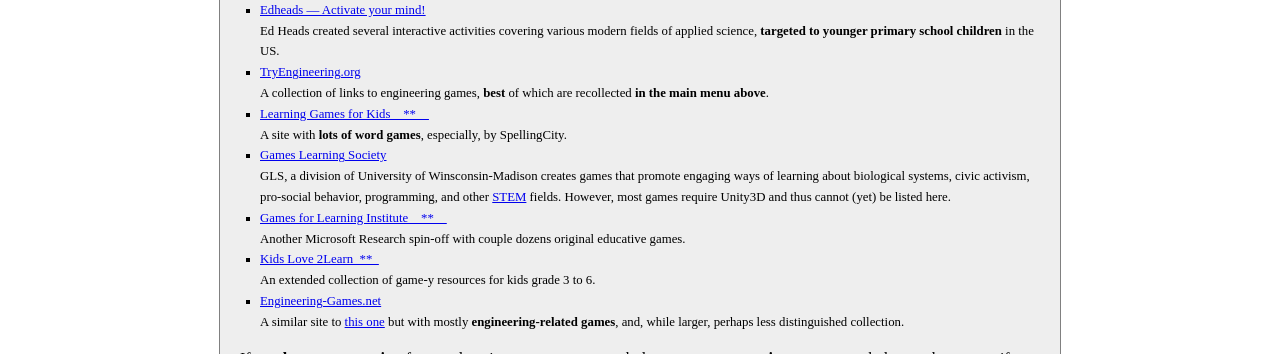
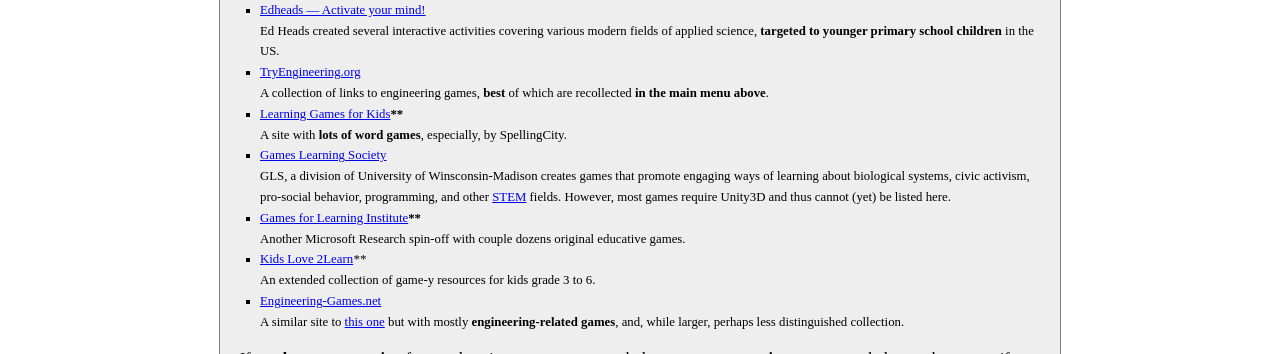
Before and after one commit to kernc/games.coderdojo.si, a Jekyll site: the page built from index.html, in a window 1280 px wide. Shown: the part 795-1149 px from the top of the page. Built offline with Jekyll 4.4.1, drawn with Linux system fonts in a browser that asks for light colours; nearby versions of some CDN libraries; Markdown is read by kramdown in place of the engine named in the settings; comment, search, counter and statistics services are not loaded; some of the changed lines change nothing that is shown.

Commit message:
fixed the unexpected margin: apparently you can't have block elements inside inline elements... for some unexplained reason.

```diff
--- a/_layouts/default.html
+++ b/_layouts/default.html
@@ -67,8 +67,8 @@
   story-type games, suitable for even younger children</b>, check out the following websites too.
   <h3 id="similar_sites">Similar sites</h3>
   <ul id="other_sites">{% for site in page.other_sites %}
-  <li><a href="{{ site.href }}">{% if site.name %}{{ site.name | markdownify }}{% else %}{{ site.href }}{% endif %}</a>{{ site.desc | markdownify }}</li>{% endfor %}
-  </ul></ins></p>
+  <li>{{ site.name | markdownify }} {{ site.desc | markdownify }}</li>{% endfor %}
+  </ul>
   <p>If you <b>have a suggestion</b> for an educative game or even a whole new category, <b>write a comment</b> below, or better yet, if you wish,
   just add the new game(s) yourself via a "pull request" on <a href="http://github.com/kernc/educative-games.org">GitHub</a>. <kbd>:)</kbd></p>
   <p><b>BTYB —</b> {% for c in page.contributors %}<a href="{{ c.href }}">{{ c.name }}</a>{% unless forloop.last %},{% endunless %} {% endfor %}</p>
@@ -96,7 +96,7 @@
 </footer>
 
 <script src="https://apis.google.com/js/plusone.js"></script>
-<script src="https://connect.facebook.net/en_US/all.js#xfbml=1&appId=151440601730621"></script>
+<script src="https://connect.facebook.net/en_US/all.js#xfbml=1&amp;appId=151440601730621"></script>
 <script>
   var _gaq = _gaq || [];
   _gaq.push(['_setAccount', 'UA-43663477-1']);
--- a/index.html
+++ b/index.html
@@ -276,54 +276,45 @@
           of symphonious secrets.
           When you unlock "Creative Mode", you can write your own outstanding arrangements!
 other_sites:
-  - href: "http://puzzling.caret.cam.ac.uk/"
-    name: "**Brainteasers & Puzzles** by the University of Cambridge"
+  - name: "[**Brainteasers & Puzzles** by the University of Cambridge](http://puzzling.caret.cam.ac.uk/)"
     desc: |
       The games provided by this team are truly an **exemplary resource of
       educational material**, several of which have been kindly listed here.
       The ingenious team of varied-level postgrads had created this as part
       of some ancient government-funded boosting program, pre-2004, and has
       since resolved. What a shame for humanity!
-  - href: "http://www.smart-kit.com/"
-    name: "Smart Kit: School-Safe Games & Puzzles"
+  - name: "[Smart Kit: School-Safe Games & Puzzles](http://www.smart-kit.com/)"
     desc: |
       They provide sponsor and provide some interesting
       thinking logic, physics, brain-teaser, math games,
       and they ensure **all content is _family safe_**, meaning
       specifically no violence and that kind of shit.
       They have sponsored a few games that are featured in the menu above.
-  - href: "http://www.edheads.org/"
-    name: "Edheads — Activate your mind!"
+  - name: "[Edheads — Activate your mind!](http://www.edheads.org/)"
     desc: |
       Ed Heads created several interactive activities covering various modern fields of
       applied science, **targeted to younger primary school children** in the US.
-  - href: "http://www.tryengineering.org/play.php"
-    name: TryEngineering.org
+  - name: "[TryEngineering.org](http://www.tryengineering.org/play.php)"
     desc: |
       A collection of links to engineering games, **best** of which are
       recollected **in the main menu above**.
-  - href: "http://www.learninggamesforkids.com"
-    name: Learning Games for Kids__**__
+  - name: "[Learning Games for Kids](http://www.learninggamesforkids.com)__**__"
     desc: |
       A site with **lots of word games**, especially, by SpellingCity.
-  - href: "http://www.gameslearningsociety.org/games.php"
-    name: Games Learning Society
+  - name: "[Games Learning Society](http://www.gameslearningsociety.org/games.php)"
     desc: |
       GLS, a division of University of Winsconsin-Madison
       creates games that promote engaging ways of learning about biological systems,
       civic activism, pro-social behavior, programming, and other
       [STEM](http://en.wikipedia.org/wiki/STEM_fields) fields.
       However, most games require Unity3D and thus cannot (yet) be listed here.
-  - href: "http://g4li.org/games"
-    name: Games for Learning Institute__**__
+  - name: "[Games for Learning Institute](http://g4li.org/games)__**__"
     desc: |
       Another Microsoft Research spin-off with couple dozens original educative games.
-  - href: "http://www.2learn.ca/kids/"
-    name: Kids Love 2Learn_**_
+  - name: "[Kids Love 2Learn](http://www.2learn.ca/kids/)_**_"
     desc: |
       An extended collection of game-y resources for kids grade 3 to 6.
-  - href: "http://engineering-games.net"
-    name: Engineering-Games.net
+  - name: "[Engineering-Games.net](http://engineering-games.net)"
     desc: |
       A similar site to [this one](/) but with mostly **engineering-related games**,
       and, while larger, perhaps less distinguished collection.
```
